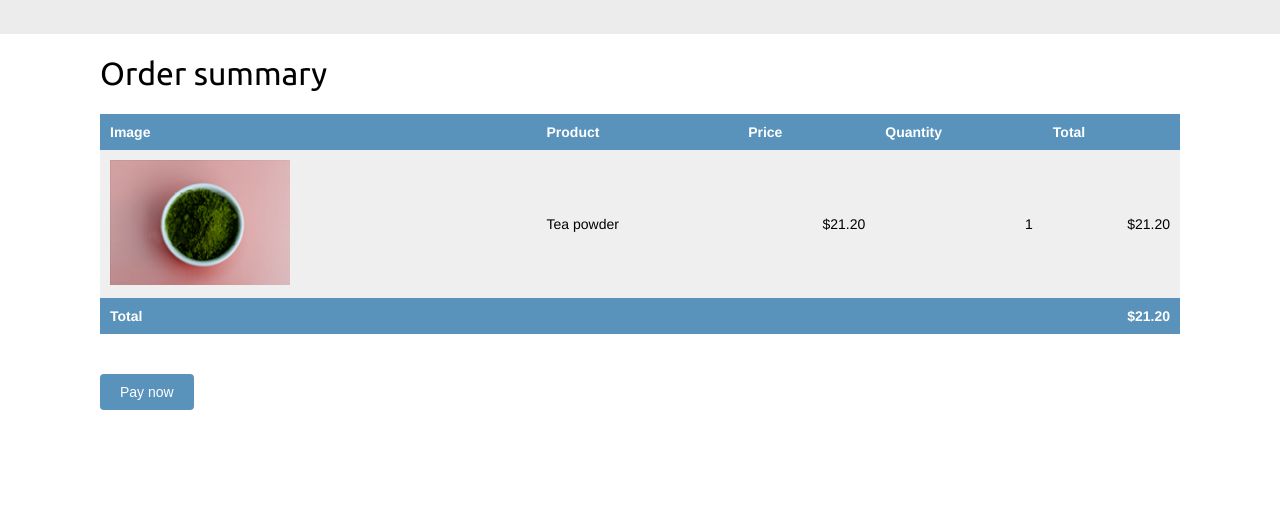
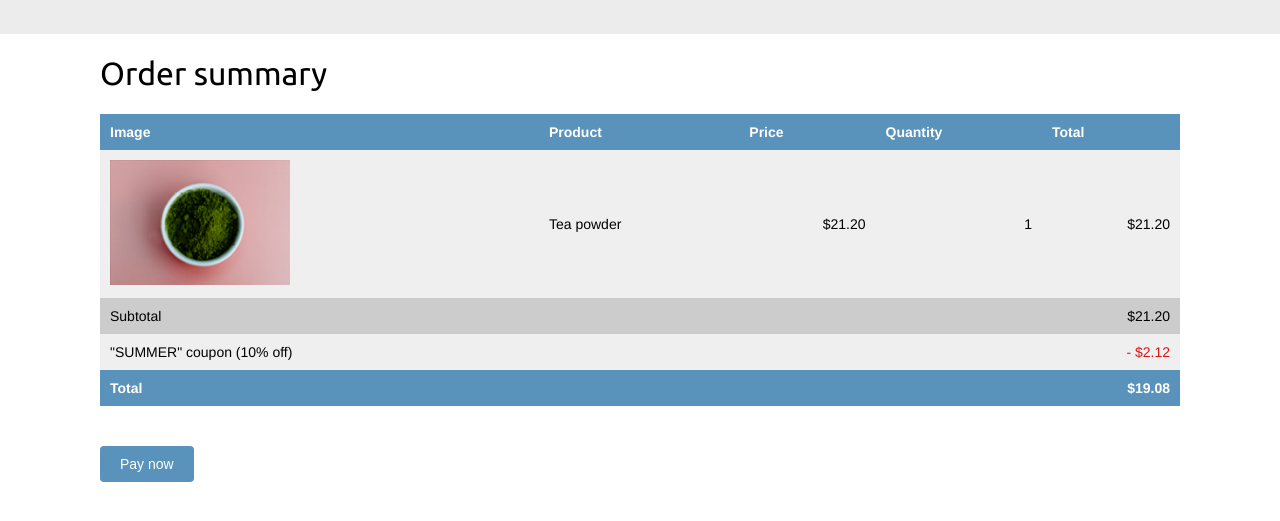
Before and after one commit to franciscapr/myshop, a Django app: template myshop/payment/templates/payment/process.html in a window 1280 px wide. Shown: the part 46-567 px from the top of the page. Run offline with Django 5.2, Linux system fonts and the light colour scheme; the template is opened without the code that fills it: values that come from a table or form of the project are taken from there, others are empty; data comes from the database, SQL or seed files in the repository; both versions use the stored data as it was after the commit; parts of the project's set-up code (start-up, migrations or seed data) failed here and were passed over.

Commit message:
coupons models

```diff
--- a/myshop/orders/models.py
+++ b/myshop/orders/models.py
@@ -1,5 +1,8 @@
 from django.db import models
 from django.conf import settings
+from decimal import Decimal
+from django.core.validators import MaxValueValidator, MinValueValidator
+from coupons.models import Coupon
 
 class Order(models.Model):
     first_name = models.CharField(max_length=50)
@@ -13,6 +16,18 @@ class Order(models.Model):
     paid = models.BooleanField(default=False)
     stripe_id = models.CharField(max_length=250, blank=True)
 
+    coupon = models.ForeignKey(
+        Coupon,
+        related_name='orders',
+        null=True,
+        blank=True,
+        on_delete=models.SET_NULL
+    )
+    discount = models.IntegerField(
+        default=0,
+        validators=[MinValueValidator(0), MaxValueValidator(100)]
+    )
+
     class Meta:
         ordering = ['-created']
         indexes = [
@@ -23,7 +38,8 @@ class Order(models.Model):
         return f'Order {self.id}'
 
     def get_total_cost(self):
-        return sum(item.get_cost() for item in self.items.all())
+        total_cost = self.get_total_cost_before_discount()
+        return total_cost - self.get_discount()
 
     def get_stripe_url(self):
         if not self.stripe_id:
@@ -36,6 +52,16 @@ class Order(models.Model):
             # stripe path for real payments
             path = '/'
             return f'https://dashboard.stripe.com{path}payments/{self.stripe_id}'
+
+
+    def get_total_cost_before_discount(self):
+        return sum(item.get_cost() for item in self.items.all())
+
+    def get_discount(self):
+        total_cost = self.get_total_cost_before_discount()
+        if self.discount:
+            return total_cost * (self.discount / Decimal(100))
+        return Decimal(0)
 
 
     # Este modelo nos permite almacenar el producto, la cantidad y el precio pagado por cada articulo
--- a/myshop/orders/views.py
+++ b/myshop/orders/views.py
@@ -16,7 +16,11 @@ def order_create(request):
     if request.method == 'POST':
         form = OrderCreateForm(request.POST)
         if form.is_valid():
-            order = form.save()
+            order = form.save(commit=False)
+            if cart.coupon:
+                order.coupon = cart.coupon
+                order.discount = cart.coupon.discount
+                order.save()    # Creamos una nuevo objeto order con save del ordercreateform
             for item in cart:
                 OrderItem.objects.create(
                     order=order,
--- a/myshop/payment/templates/payment/process.html
+++ b/myshop/payment/templates/payment/process.html
@@ -27,9 +27,30 @@
         <td class="num">${{ item.get_cost }}</td>
     </tr>
     {% endfor %}
+    {% if order.coupon %}
+    <tr class="subtotal">
+        <td>Subtotal</td>
+        <td colspan="3"></td>
+        <td class="num">
+            ${{ order.get_total_cost_before_discount|floatformat:2 }}
+        </td>
+    </tr>
+    <tr>
+        <td>
+            "{{ order.coupon.code }}" coupon
+            ({{ order.discount }}% off)
+        </td>
+        <td colspan="3"></td>
+        <td class="num neg">
+            - ${{ order.get_discount|floatformat:2 }}
+        </td>
+    </tr>
+    {% endif %}
+
+
     <tr class="total">
         <td colspan="4">Total</td>
-        <td class="num">${{ order.get_total_cost }}</td>
+        <td class="num">${{ order.get_total_cost|floatformat:2 }}</td>
     </tr>
 </tbody>
 </table>
```
Also changed, not shown: myshop/db.sqlite3, myshop/orders/migrations/0003_order_coupon_order_discount.py (added).
